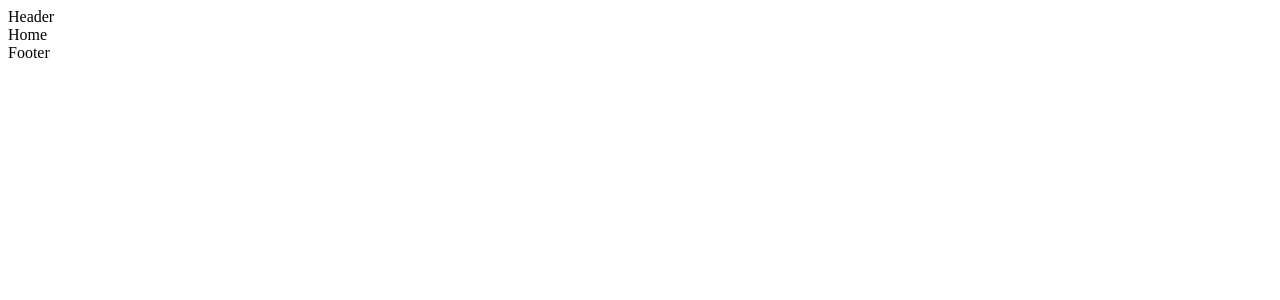
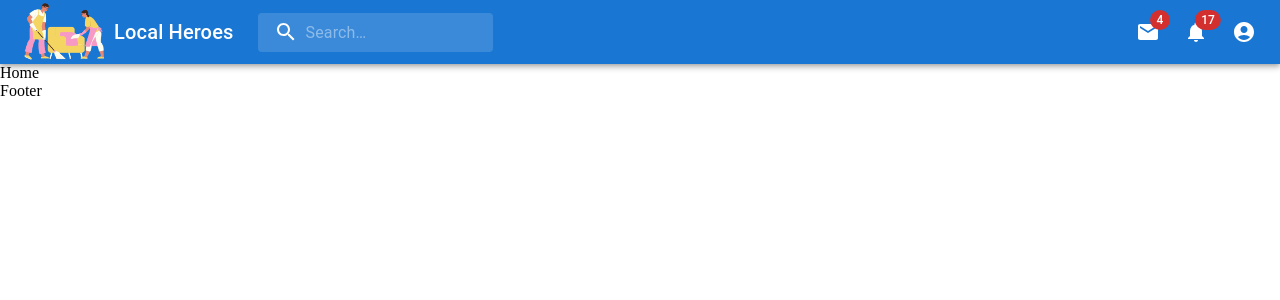
Before and after one commit to omrajsharma/local-heroes-fe, a React (Vite) app: page / in a window 1280 px wide. Shown: the top 300 px of the page. Built offline with nearby package versions, Linux system fonts and the light colour scheme.

Commit message:
feat: header

```diff
--- a/src/components/organisms/Header.tsx
+++ b/src/components/organisms/Header.tsx
@@ -1,11 +1,227 @@
+import * as React from 'react';
+import { styled, alpha } from '@mui/material/styles';
+import AppBar from '@mui/material/AppBar';
+import Box from '@mui/material/Box';
+import Toolbar from '@mui/material/Toolbar';
+import IconButton from '@mui/material/IconButton';
+import Typography from '@mui/material/Typography';
+import InputBase from '@mui/material/InputBase';
+import Badge from '@mui/material/Badge';
+import MenuItem from '@mui/material/MenuItem';
+import Menu from '@mui/material/Menu';
+import MenuIcon from '@mui/icons-material/Menu';
+import SearchIcon from '@mui/icons-material/Search';
+import AccountCircle from '@mui/icons-material/AccountCircle';
+import MailIcon from '@mui/icons-material/Mail';
+import NotificationsIcon from '@mui/icons-material/Notifications';
+import MoreIcon from '@mui/icons-material/MoreVert';
+import LocalHeroesLogo from '../../assets/local-heroes-logo.png'
 
+const Search = styled('div')(({ theme }) => ({
+  position: 'relative',
+  borderRadius: theme.shape.borderRadius,
+  backgroundColor: alpha(theme.palette.common.white, 0.15),
+  '&:hover': {
+    backgroundColor: alpha(theme.palette.common.white, 0.25),
+  },
+  marginRight: theme.spacing(2),
+  marginLeft: 0,
+  width: '100%',
+  [theme.breakpoints.up('sm')]: {
+    marginLeft: theme.spacing(3),
+    width: 'auto',
+  },
+}));
 
-const Header = () => {
+const SearchIconWrapper = styled('div')(({ theme }) => ({
+  padding: theme.spacing(0, 2),
+  height: '100%',
+  position: 'absolute',
+  pointerEvents: 'none',
+  display: 'flex',
+  alignItems: 'center',
+  justifyContent: 'center',
+}));
+
+const StyledInputBase = styled(InputBase)(({ theme }) => ({
+  color: 'inherit',
+  '& .MuiInputBase-input': {
+    padding: theme.spacing(1, 1, 1, 0),
+    // vertical padding + font size from searchIcon
+    paddingLeft: `calc(1em + ${theme.spacing(4)})`,
+    transition: theme.transitions.create('width'),
+    width: '100%',
+    [theme.breakpoints.up('md')]: {
+      width: '20ch',
+    },
+  },
+}));
+
+export default function Header() {
+  const [anchorEl, setAnchorEl] = React.useState<null | HTMLElement>(null);
+  const [mobileMoreAnchorEl, setMobileMoreAnchorEl] =
+    React.useState<null | HTMLElement>(null);
+
+  const isMenuOpen = Boolean(anchorEl);
+  const isMobileMenuOpen = Boolean(mobileMoreAnchorEl);
+
+  const handleProfileMenuOpen = (event: React.MouseEvent<HTMLElement>) => {
+    setAnchorEl(event.currentTarget);
+  };
+
+  const handleMobileMenuClose = () => {
+    setMobileMoreAnchorEl(null);
+  };
+
+  const handleMenuClose = () => {
+    setAnchorEl(null);
+    handleMobileMenuClose();
+  };
+
+  const handleMobileMenuOpen = (event: React.MouseEvent<HTMLElement>) => {
+    setMobileMoreAnchorEl(event.currentTarget);
+  };
+
+  const menuId = 'primary-search-account-menu';
+  const renderMenu = (
+    <Menu
+      anchorEl={anchorEl}
+      anchorOrigin={{
+        vertical: 'top',
+        horizontal: 'right',
+      }}
+      id={menuId}
+      keepMounted
+      transformOrigin={{
+        vertical: 'top',
+        horizontal: 'right',
+      }}
+      open={isMenuOpen}
+      onClose={handleMenuClose}
+    >
+      <MenuItem onClick={handleMenuClose}>Profile</MenuItem>
+      <MenuItem onClick={handleMenuClose}>My account</MenuItem>
+    </Menu>
+  );
+
+  const mobileMenuId = 'primary-search-account-menu-mobile';
+  const renderMobileMenu = (
+    <Menu
+      anchorEl={mobileMoreAnchorEl}
+      anchorOrigin={{
+        vertical: 'top',
+        horizontal: 'right',
+      }}
+      id={mobileMenuId}
+      keepMounted
+      transformOrigin={{
+        vertical: 'top',
+        horizontal: 'right',
+      }}
+      open={isMobileMenuOpen}
+      onClose={handleMobileMenuClose}
+    >
+      <MenuItem>
+        <IconButton size="large" aria-label="show 4 new mails" color="inherit">
+          <Badge badgeContent={4} color="error">
+            <MailIcon />
+          </Badge>
+        </IconButton>
+        <p>Messages</p>
+      </MenuItem>
+      <MenuItem>
+        <IconButton
+          size="large"
+          aria-label="show 17 new notifications"
+          color="inherit"
+        >
+          <Badge badgeContent={17} color="error">
+            <NotificationsIcon />
+          </Badge>
+        </IconButton>
+        <p>Notifications</p>
+      </MenuItem>
+      <MenuItem onClick={handleProfileMenuOpen}>
+        <IconButton
+          size="large"
+          aria-label="account of current user"
+          aria-controls="primary-search-account-menu"
+          aria-haspopup="true"
+          color="inherit"
+        >
+          <AccountCircle />
+        </IconButton>
+        <p>Profile</p>
+      </MenuItem>
+    </Menu>
+  );
+
   return (
-    <div>
-      Header
-    </div>
-  )
+    <Box sx={{ flexGrow: 1 }}>
+      <AppBar position="static">
+        <Toolbar>
+          <img src={LocalHeroesLogo} alt="Local Heroes Logo" width={"80px"} style={{marginRight: "10px"}} />
+          <Typography
+            variant="h6"
+            noWrap
+            component="div"
+            sx={{ display: { xs: 'none', sm: 'block' } }}
+          >
+            Local Heroes
+          </Typography>
+          <Search>
+            <SearchIconWrapper>
+              <SearchIcon />
+            </SearchIconWrapper>
+            <StyledInputBase
+              placeholder="Search…"
+              inputProps={{ 'aria-label': 'search' }}
+            />
+          </Search>
+          <Box sx={{ flexGrow: 1 }} />
+          <Box sx={{ display: { xs: 'none', md: 'flex' } }}>
+            <IconButton size="large" aria-label="show 4 new mails" color="inherit">
+              <Badge badgeContent={4} color="error">
+                <MailIcon />
+              </Badge>
+            </IconButton>
+            <IconButton
+              size="large"
+              aria-label="show 17 new notifications"
+              color="inherit"
+            >
+              <Badge badgeContent={17} color="error">
+                <NotificationsIcon />
+              </Badge>
+            </IconButton>
+            <IconButton
+              size="large"
+              edge="end"
+              aria-label="account of current user"
+              aria-controls={menuId}
+              aria-haspopup="true"
+              onClick={handleProfileMenuOpen}
+              color="inherit"
+            >
+              <AccountCircle />
+            </IconButton>
+          </Box>
+          <Box sx={{ display: { xs: 'flex', md: 'none' } }}>
+            <IconButton
+              size="large"
+              aria-label="show more"
+              aria-controls={mobileMenuId}
+              aria-haspopup="true"
+              onClick={handleMobileMenuOpen}
+              color="inherit"
+            >
+              <MoreIcon />
+            </IconButton>
+          </Box>
+        </Toolbar>
+      </AppBar>
+      {renderMobileMenu}
+      {renderMenu}
+    </Box>
+  );
 }
-
-export default Header
--- a/src/index.css
+++ b/src/index.css
@@ -0,0 +1,5 @@
+* {
+    margin: 0;
+    padding: 0;
+    box-sizing: border-box;
+}
```
Also changed, not shown: src/assets/local-heroes-logo.png (added).
